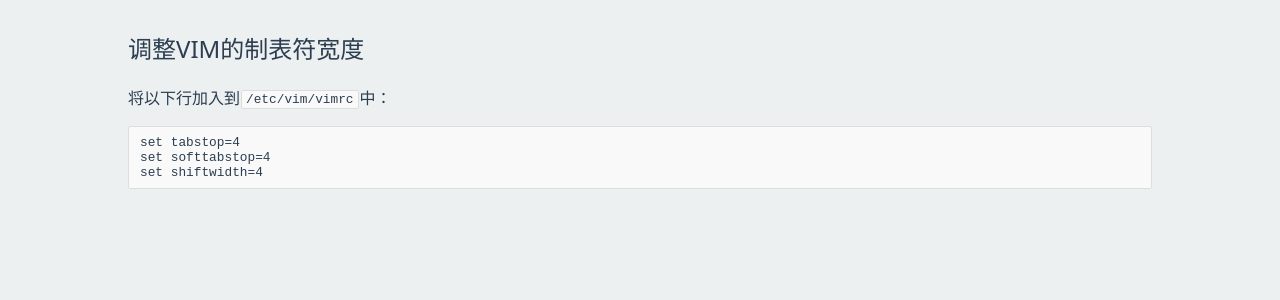
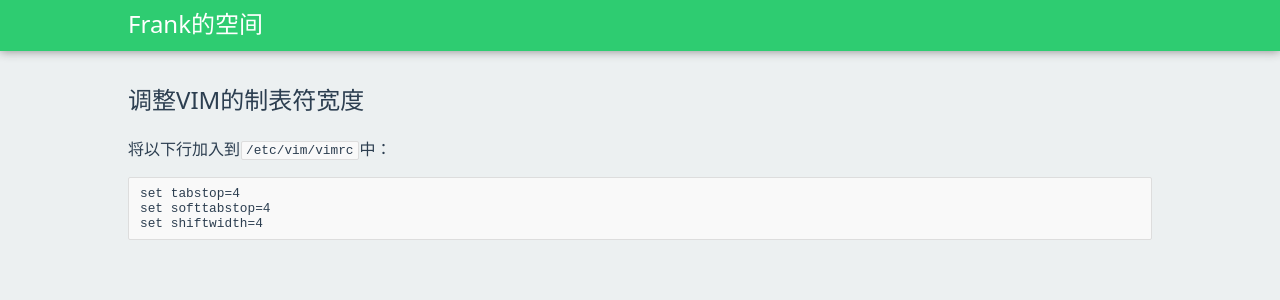
Before and after one commit to frank-deng/frank-deng, a Jekyll site: the page built from _posts/2015-06-22-vim_tabsize.zh-CN.md, in a window 1280 px wide. Shown: the top 300 px of the page. Built offline with Jekyll 4.4.1, drawn with Linux system fonts in a browser that asks for light colours.

Commit message:
Simplified layout

```diff
--- a/_includes/header-link.html
+++ b/_includes/header-link.html
@@ -1,5 +1 @@
-{% if page.is_default_language %}
-<a class='site-title' href='/'>{{site.data.i18n[page.language].site_title}}</a>
-{% else %}
-<a class='site-title' href='/{{page.language}}/'>{{site.data.i18n[page.language].site_title}}</a>
-{% endif %}
+<h1><a href='/'>Frank的空间</a></h1>
--- a/_layouts/post.html
+++ b/_layouts/post.html
@@ -3,7 +3,8 @@
 	<head>
 		<meta name='viewport' id='viewport' content='width=device-width,initial-scale=1.0,minimum-scale=1.0,maximum-scale=1.0,user-scalable=no'/>
 		<meta charset='UTF-8'/>
-		<title>{{page.title}} - {{site.data.i18n[page.language].site_title}}</title>
+		<title>{{page.title}} - Frank的空间</title>
+		<link rel='stylesheet' type='text/css' href='/css/main.css'/>
 		<link rel='stylesheet' type='text/css' href='/css/post.css'/>
 	</head>
 	<body>
--- a/css/index.sass
+++ /dev/null
@@ -1,133 +0,0 @@
----
-# Styles for index page
----
-$post_max_height: 150px
-
-@import 'common.sass'
-
-.menu-btn
-  position: relative
-  float: right
-  width: 50px
-  height: 50px
-  cursor: pointer
-
-.menu-btn-bars
-  position: absolute
-  left: 10px
-  right: 10px
-  top: 13px
-  bottom: 13px
-
-.menu-btn .bar
-  width: 100%
-  height: 4px
-  background-color: #ffffff
-  position: absolute
-  margin-left: -15px
-  left: 50%
-  border-radius: 3px
-
-.menu-btn
-  .bar1
-    top: 0
-  .bar2
-    top: 50%
-    margin-top: -2px
-  .bar3
-    bottom: 0
-
-.main-content h2
-  font-size: 22px
-  font-weight: normal
-  margin: 4px 0
-
-.tag-area
-  font-size: 12px
-  color: #7f8c8d
-  padding: 3px 0
-  .tag
-    padding: 4px
-    border-radius: 4px
-    display: inline-block
-    margin-right: 4px
-    background-color: #16A085
-    color: #ffffff
-
-//Styles for menu
-.menu-display
-  display: block !important
-
-#main_menu
-  display: none
-  position: absolute
-  left: 0
-  top: 51px
-  right: 0
-  .wrapper
-    width: 100%
-    max-width: 1024px
-    margin: 0 auto
-
-#main_menu_body
-  position: relative
-  z-index: 1000
-  background: #27ae60
-  list-style-type: none
-  width: 100%
-  max-width: 200px
-  float: right
-  margin: 0
-  padding: 0
-  box-shadow: 0 0 10px #888888
-  color: #ecf0f1
-  .separator
-    text-align: center
-    padding: 5px 10px
-    background-color: #16a085
-    color: #ecf0f1
-  a
-    color: #ecf0f1
-    display: block
-    text-align: center
-    padding: 10px 10px
-  a:hover
-    background: #2ecc71
-    color: #ffffff
-
-.post-content
-  position: relative
-  @import 'document.sass'
-  .fold-control
-    display: none
-
-.post-content-long
-  overflow: hidden
-  height: $post_max_height
-  .fold-control
-    display: block
-    position: absolute
-    left: 0
-    right: 0
-    bottom: 0
-    height: 40px
-    background: -moz-linear-gradient(bottom, rgba(236,240,241,1), rgba(236,240,241,1) 50%, rgba(236,240,241,0))
-    background: linear-gradient(0, rgba(236,240,241,1), rgba(236,240,241,1) 50%, rgba(236,240,241,0))
-    cursor: pointer
-    .hint-expand
-      display: block
-      position: absolute
-      left: 0
-      right: 0
-      bottom: 9px
-      text-align: center
-      font-size: 12px
-      opacity: 0.5
-    .chevron-down
-      opacity: 0.5
-      width: 10px
-      height: 10px
-      position: absolute
-      left: 50%
-      margin-left: -5px
-      bottom: 0px
--- /dev/null
+++ b/css/main.css
@@ -0,0 +1,54 @@
+@charset "UTF-8";
+body {
+	width: 100%;
+	margin: 0;
+	padding: 0 0 10px 0;
+	background-color: #ecf0f1;
+	font-family: sans, arial, "微软雅黑";
+	font-size: 16px;
+	color: #2c3e50;
+	position:relative;
+}
+a {
+	text-decoration: none;
+	color: #2c3e50;
+}
+hr {
+	border: none;
+	border-bottom: 1px solid #ccc;
+}
+ul, li{
+	list-style: none;
+	padding: 0;
+}
+p {
+	margin:6px 0 0 0;
+}
+.header-wrapper {
+	width: 100%;
+	overflow: auto;
+	background-color: #2ECC71;
+	box-shadow: 0 0 10px #888888;
+}
+.header {
+	position: relative;
+	max-width: 1024px;
+	margin: 0 auto;
+	padding: 0 20px;
+	line-height: 48px;
+	color: #FFFFFF;
+}
+h1 {
+	font-weight: normal;
+	display: inline;
+	font-size: 24px;
+}
+h1 a {
+	color: #FFFFFF;
+}
+.main-content {
+	max-width: 1024px;
+	margin: 0 auto;
+	padding: 10px 20px;
+	overflow: auto;
+}
--- a/css/post.css
+++ b/css/post.css
@@ -1,105 +1,58 @@
 @charset "UTF-8";
-body {
-  width: 100%;
-  margin: 0;
-  padding: 0;
-  background-color: #ecf0f1;
-  font-family: sans, arial, "微软雅黑";
-  font-size: 16px;
-  color: #2c3e50; }
-
-a {
-  text-decoration: none;
-  color: #2c3e50; }
-
+h1, h2, h3, h4, h5 {
+  font-weight: normal;
+}
+h3 {
+  margin: 10px 0;
+}
 hr {
-  border: none;
-  border-bottom: 1px solid #ccc; }
-
-.header-wrapper {
-  width: 100%;
-  overflow: auto;
-  background-color: #2ECC71;
-  box-shadow: 0 0 10px #888888; }
-
-.header {
-  position: relative;
-  max-width: 1024px;
-  margin: 0 auto;
-  padding: 0 20px;
-  line-height: 48px;
-  color: #FFFFFF; }
-
-.header a {
-  color: #FFFFFF; }
-
-.header h1, .header .site-title {
-  font-weight: normal;
-  display: inline;
-  font-size: 24px; }
-
-.main-content {
-  max-width: 1024px;
-  margin: 0 auto;
-  padding: 10px 20px;
-  overflow: auto; }
-
-.main-content h1 {
-  margin-right: 20px; }
-
-h1, h2, h3, h4, h5 {
-  font-weight: normal; }
-
-h3 {
-  margin: 10px 0; }
-
-hr {
-  page-break-before: always; }
-
+  page-break-before: always;
+}
 ul, ol {
-  padding-left: 24px; }
-
+  padding-left: 24px;
+}
 .expression {
-  display: inline-block; }
-
+  display: inline-block;
+}
 code, pre.highlight {
   background-color: #F9F9F9;
   border: 1px solid #DDD;
-  border-radius: 2px; }
-
+  border-radius: 2px;
+}
 pre.highlight code {
   background: none;
   border: none;
-  border-radius: none; }
-
+  border-radius: none;
+}
 code {
   display: inline-block;
   font-family: monospace, Courier;
   padding: 1px 4px;
   font-size: 80%;
   vertical-align: middle;
-  margin: 1px; }
-
+  margin: 1px;
+}
 pre {
   padding: 6px;
   -moz-tab-size: 4;
   -o-tab-size: 4;
   tab-size: 4;
-  overflow: auto; }
-
+  overflow: auto;
+}
 table {
-  border-collapse: collapse; }
-
+  border-collapse: collapse;
+}
 table th {
   text-align: left;
-  padding-right: 10px; }
-
+  padding-right: 10px;
+}
 table td {
-  padding-right: 10px; }
-
+  padding-right: 10px;
+}
 .math {
   font-family: serif;
   font-weight: normal;
   border: none;
   font-size: 100%;
-  vertical-align: baseline; }
+  vertical-align: baseline;
+}
--- a/css/post.sass
+++ /dev/null
@@ -1,6 +0,0 @@
----
-# Styles for post pages
----
-
-@import 'common.sass'
-@import 'document.sass'
```
Also changed, not shown: _data/i18n.yml (deleted, +0 -17 lines), _includes/index-menu.html (+3 -7 lines), _layouts/index.html (+13 -31 lines), css/index.css (+41 -176 lines).
